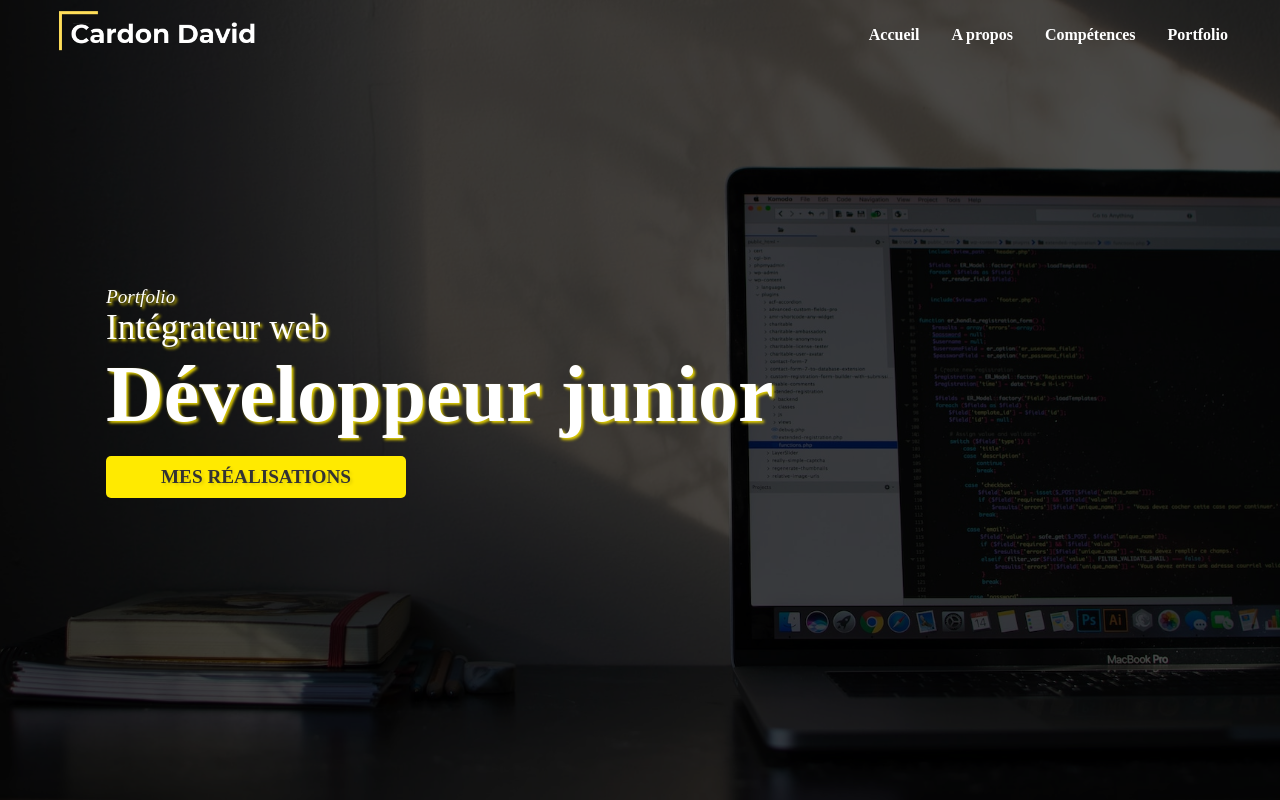
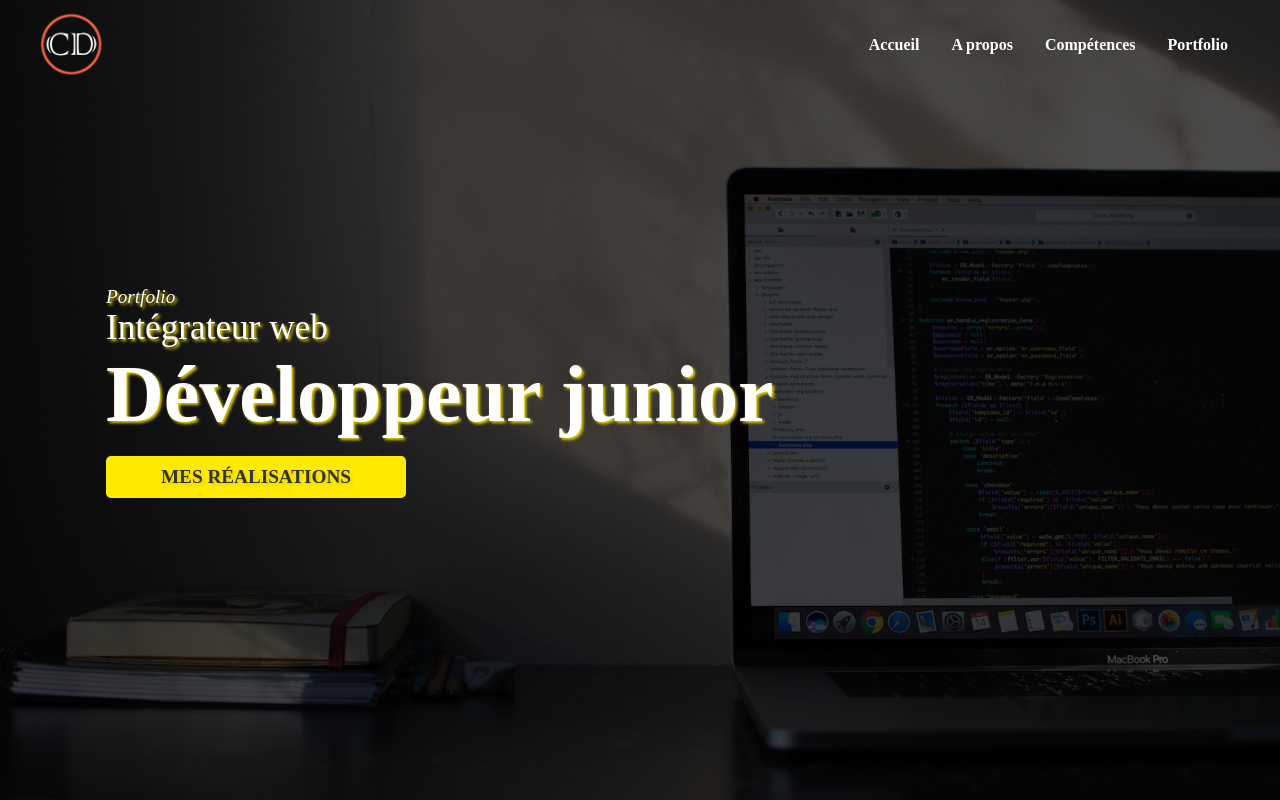
Before and after one commit to davidotch/portfolio, a React (Create React App) app: page / in a window 1280 px wide. Shown: the top 800 px of the page. Built offline with nearby package versions, Linux system fonts and the light colour scheme; a web font is replaced by a local one.

Commit message:
fix logo and color nav-item

```diff
--- a/src/components/Header/header.js
+++ b/src/components/Header/header.js
@@ -1,7 +1,7 @@
 import React, { useState } from "react";
 import { Link } from 'react-scroll';
 import { FaBars, FaTimes } from 'react-icons/fa';
-import Logo from '../../assets/logo.png';
+import Logo from '../../assets/logo-v2.png';
 import '../../style/header.css';
 
 const Header = () => {
--- a/src/style/header.css
+++ b/src/style/header.css
@@ -1,6 +1,6 @@
 .header {
     position: fixed;
-    height: 70px;
+    height: 90px;
     width: 100%;
     top: 0;
     left: 0;
@@ -25,9 +25,9 @@
 }
 
 .header .logo {
-    width: 250px;
+    width: 70px;
     height: auto;
-    margin-top: 10px;
+    margin-top: 0.3rem;
     cursor: pointer;
 }
 
@@ -47,12 +47,12 @@
 
 .header .nav-item a {
     color: #fff;
-    transition: 0.4s ease-out;
 }
 
 .header .nav-item a:hover {
-    padding-bottom: 12px;
-    border-bottom: 3px solid #ffea00;
+    color: #f05f40;
+    padding-bottom: 0.4rem;
+    border-bottom: 3px solid #f05f40;
 }
 
 @media screen and (max-width:940px) {
```
Also changed, not shown: src/assets/logo-v2.png (added).
